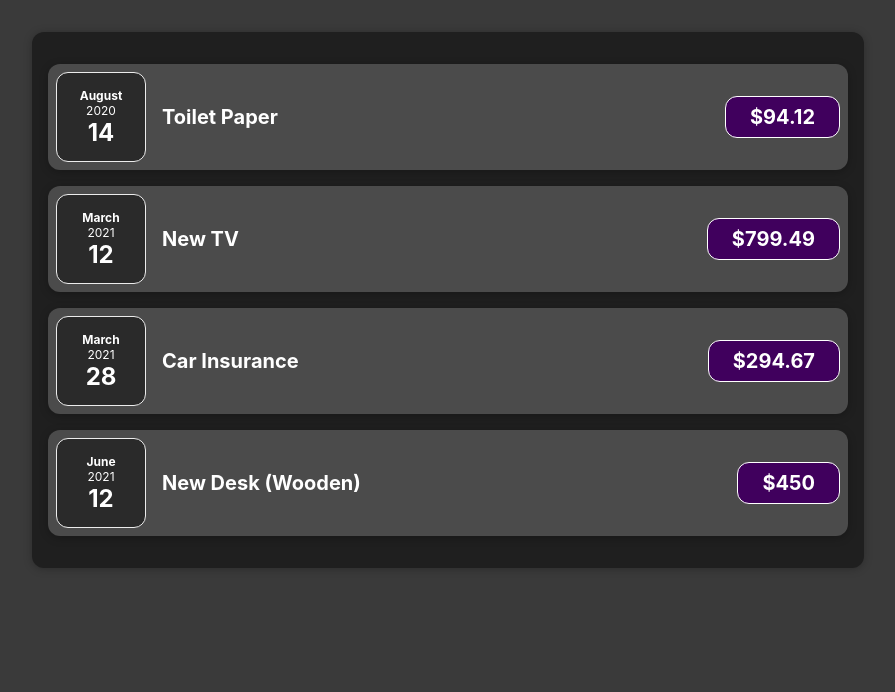
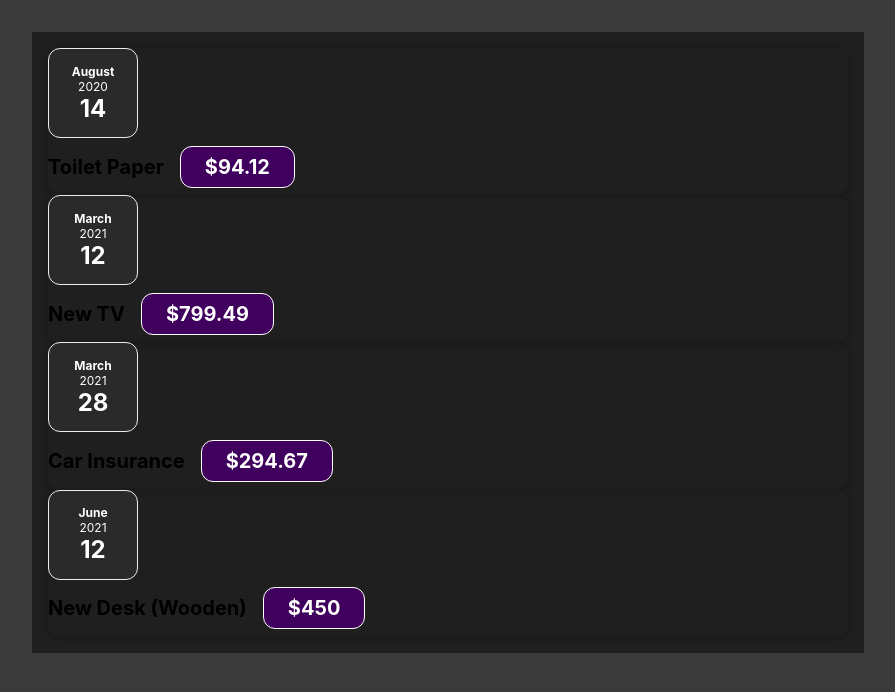
Before and after one commit to heshamnaser93/Expenses-App, a React (Create React App) app: page / in a window 1280 px wide. Shown: the top 692 px of the page, without its empty margins (192-1087 px from the left). Built offline with nearby package versions, Linux system fonts and the light colour scheme.

Commit message:
Card component added

```diff
--- a/src/App.js
+++ b/src/App.js
@@ -1,4 +1,4 @@
-import ExpenseItem from "./components/ExpenseItem/ExpenseItem";
+import ExpenseItem from "./components/ExpenseItem";
 import "./App.css";
 import Expenses from "./components/Expenses";
 
--- /dev/null
+++ b/src/components/Card.css
@@ -0,0 +1,4 @@
+.card {
+  border-radius: 12px;
+  box-shadow: 0 1px 8px rgba(0, 0, 0, 0.25);
+}
--- a/src/components/ExpenseItem/ExpenseItem.css
+++ b/src/components/ExpenseItem.css
@@ -2,10 +2,8 @@
   display: flex;
   justify-content: space-between;
   align-items: center;
-  box-shadow: 0 2px 8px rgba(0, 0, 0, 0.25);
   padding: 0.5rem;
   margin: 1rem 0;
-  border-radius: 12px;
   background-color: #4b4b4b;
 }
 
--- a/src/components/ExpenseItem/ExpenseItem.js
+++ b/src/components/ExpenseItem.js
@@ -1,15 +1,17 @@
-import ExpenseDate from "../ExpenseDate";
+import Card from "./card";
+import ExpenseDate from "./ExpenseDate";
 import "./ExpenseItem.css";
+import "./Card.css";
 
 function ExpenseItem(props) {
   return (
-    <div className="expense-item">
+    <Card className="expense-item">
       <ExpenseDate date={props.date} />
       <div className="expense-item__description">
         <h2>{props.title}</h2>
         <div className="expense-item__price">${props.amount}</div>
       </div>
-    </div>
+    </Card>
   );
 }
 
--- a/src/components/Expenses.css
+++ b/src/components/Expenses.css
@@ -4,6 +4,4 @@
   margin: 2rem auto;
   width: 50rem;
   max-width: 95%;
-  border-radius: 12px;
-  box-shadow: 0 1px 8px rgba(0, 0, 0, 0.25);
 }
--- a/src/components/Expenses.js
+++ b/src/components/Expenses.js
@@ -1,4 +1,4 @@
-import ExpenseItem from "./ExpenseItem/ExpenseItem";
+import ExpenseItem from "./ExpenseItem";
 import "./Expenses.css";
 
 function Expenses(props) {
--- /dev/null
+++ b/src/components/card.js
@@ -0,0 +1,5 @@
+function Card(props) {
+  return <div className="card">{props.children}</div>;
+}
+
+export default Card;
```
